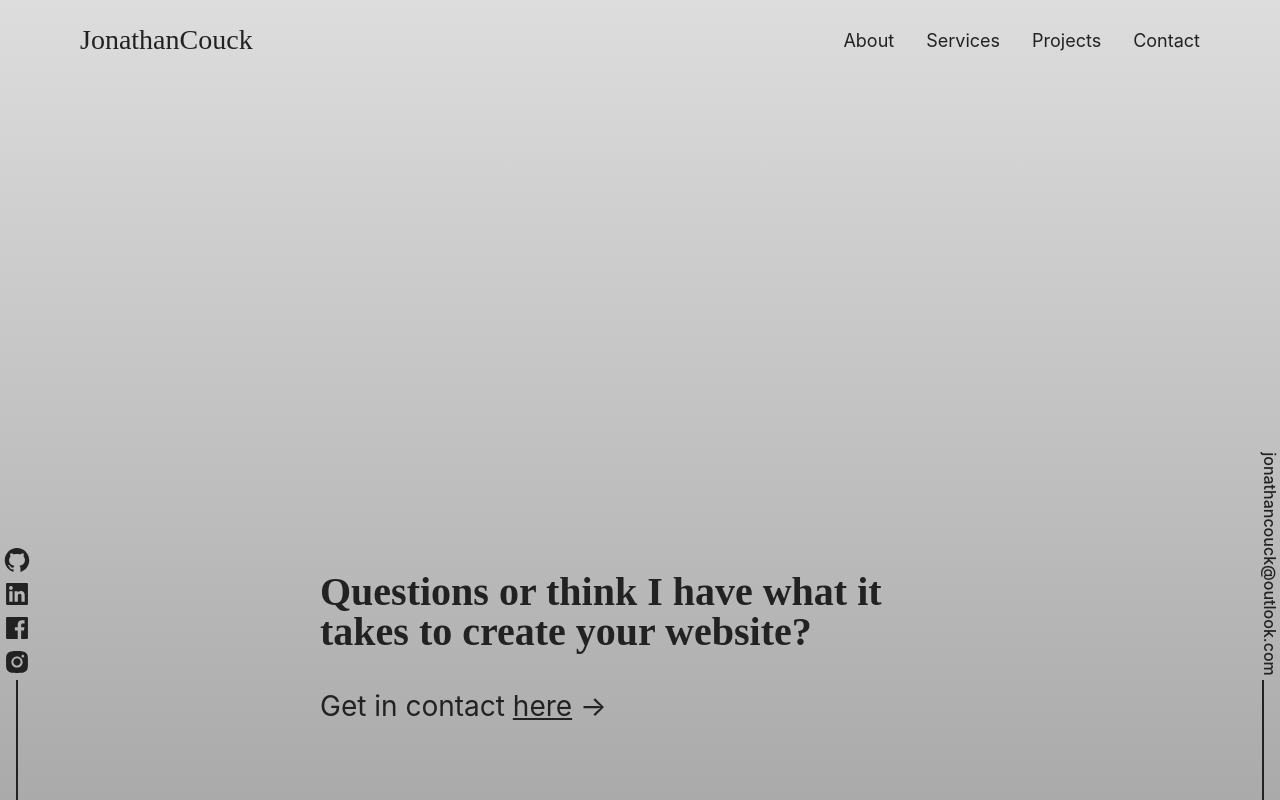
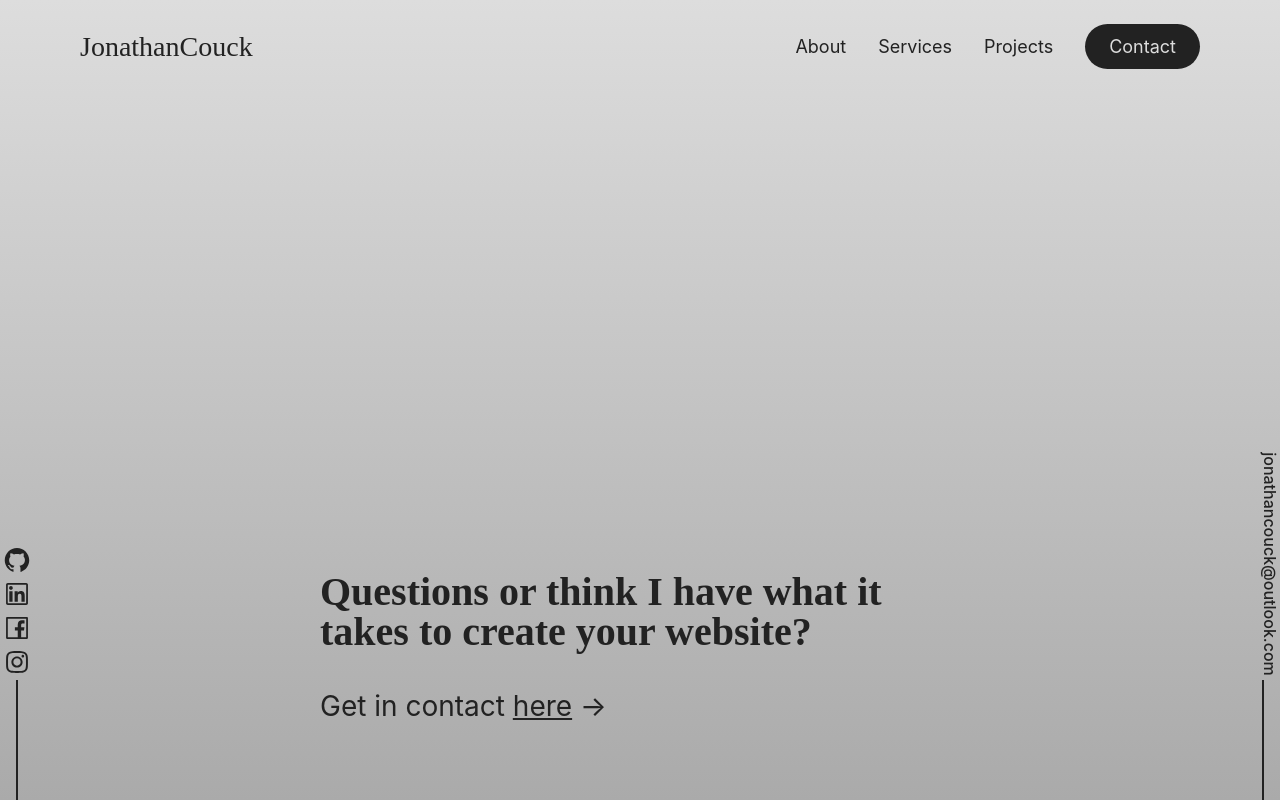
Before and after one commit to cookie-builds/portfolio-website, a React (Create React App) app: page / in a window 1280 px wide. Built offline with nearby package versions, Linux system fonts and the light colour scheme.

Commit message:
Fix footer

```diff
--- a/src/_common/footer/index.tsx
+++ b/src/_common/footer/index.tsx
@@ -1,5 +1,5 @@
 import React from 'react';
-import { AiFillFacebook, AiFillGithub, AiFillInstagram,AiFillLinkedin } from 'react-icons/ai';
+import { AiOutlineFacebook, AiOutlineGithub, AiOutlineInstagram, AiOutlineLinkedin } from 'react-icons/ai';
 import { Link } from 'react-router-dom';
 import styled from 'styled-components';
 
@@ -64,10 +64,10 @@ export const MobileLinks = () => {
     <>
       <LeftLinks>
         <LogoLinks>
-          <IconLink href='https://github.com/cookie-builds' target='_blank'><AiFillGithub size='1.75rem' color={color.darkGray} /></IconLink>
-          <IconLink href='https://www.linkedin.com/in/jonathancouck/' target='_blank'><AiFillLinkedin size='1.75rem' color={color.darkGray} /></IconLink>
-          <IconLink href='https://www.facebook.com/Jonathan.Couck/' target='_blank'><AiFillFacebook size='1.75rem' color={color.darkGray} /></IconLink>
-          <IconLink href='https://www.instagram.com/jcouck/' target='_blank'><AiFillInstagram size='1.75rem' color={color.darkGray} /></IconLink>
+          <IconLink href='https://github.com/cookie-builds' target='_blank'><AiOutlineGithub size='1.75rem' color={color.darkGray} /></IconLink>
+          <IconLink href='https://www.linkedin.com/in/jonathancouck/' target='_blank'><AiOutlineLinkedin size='1.75rem' color={color.darkGray} /></IconLink>
+          <IconLink href='https://www.facebook.com/Jonathan.Couck/' target='_blank'><AiOutlineFacebook size='1.75rem' color={color.darkGray} /></IconLink>
+          <IconLink href='https://www.instagram.com/jcouck/' target='_blank'><AiOutlineInstagram size='1.75rem' color={color.darkGray} /></IconLink>
         </LogoLinks>
         <Line />
       </LeftLinks>
--- a/src/_common/navigator/index.tsx
+++ b/src/_common/navigator/index.tsx
@@ -5,7 +5,7 @@ import { useLocation } from 'react-router-dom';
 import { Link } from 'react-router-dom';
 import styled, { css } from 'styled-components';
 
-import { color, fontFamily,fontWeight,mediaQuery,textSize } from '../../global/style/index';
+import { color, fontFamily,fontWeight,mediaQuery,shadow,textSize } from '../../global/style/index';
 import { StandardContainer } from '../components/standard';
 
 const COLOR_CHANGE_CUTOFF = 25;
@@ -17,7 +17,8 @@ const MobileModalContainer = styled.div`
   height: 100vh;
   z-index: 100;
   margin: auto;
-  background-color: ${color.lightGray}97;
+  background-color: ${color.lightGray};
+  opacity: 0.90;
 `;
 
 const HamburgerButton = styled.button`
@@ -38,7 +39,7 @@ const MobileLinks = styled.div`
   display: flex;
   flex-direction: column;
   width: 100%;
-  margin-top: 5rem;
+  margin-top: 7.5rem;
 `;
 
 const MobileLink = styled(Link)<{active?: string}>`
@@ -53,24 +54,24 @@ const MobileLink = styled(Link)<{active?: string}>`
   }
 `;
 
-const MobileModal = ({ selected, setOpen, handleLinkClick }: {selected: string, setOpen: React.Dispatch<React.SetStateAction<boolean>>, handleLinkClick: (link: string) => void}) => {
+const MobileModal = ({ selected, handleLinkClick }: {selected: string, handleLinkClick: (link: string) => void}) => {
   return (
     <MobileModalContainer>
       <MobileLinks>
         {['Home', 'About', 'Services', 'Projects', 'Contact'].map((link) =>
-        {
-          return <MobileLink to={`/${link === 'Home' ? '' : link.toLowerCase()}`} key={link} onClick={() => handleLinkClick(link.toLowerCase())} active={selected === (link === 'Home' ? '' : link.toLowerCase()) ? 'true' : undefined}>
+          <MobileLink to={`/${link === 'Home' ? '' : link.toLowerCase()}`} key={link} onClick={() => handleLinkClick(link.toLowerCase())} active={selected === (link === 'Home' ? '' : link.toLowerCase()) ? 'true' : undefined}>
             {link}
-          </MobileLink>;
-        })}
+          </MobileLink>
+        )}
       </MobileLinks>
     </MobileModalContainer>
   );
 };
 
-const NavigationContainer = styled.div<{bg: string, text: string}>`
+const NavigationContainer = styled.div<{bg: string, text: string, shadow: string}>`
   position: fixed;
   background-color: ${p => p.bg};
+  box-shadow: ${p => p.shadow};
   color: ${p => p.text};
   width: 100vw;
   transition: background-color 0.2s, color 0.2s;
@@ -114,8 +115,8 @@ const NavLink = styled(Link)<{active?: string, textColor: string}>`
     left: 50%;
     transform: translateX(-50%) translateY(-0.5rem);
     width: ${p => p.active ? '100%' : '0'};
-    height: 3px;
-    border-radius: 1.5px;
+    height: 4px;
+    border-radius: 1px;
     background-color: ${color.primary};
     transition: width 0.1s;
 
@@ -132,14 +133,28 @@ const NavLink = styled(Link)<{active?: string, textColor: string}>`
 `;
 
 const ContactNavLink = styled(NavLink)<{active?: string, textColor: string}>`
-
+  background-color: ${p => p.textColor === color.darkText ? color.darkGray : color.lightGray};
+  color: ${p => p.textColor === color.darkText ? color.lightText : color.darkText};
+  padding: 0.75rem 1.5rem;
+  border-radius: 10rem;
+  transition: 0.1s;
+  height: min-content;
+  margin: auto 0;
+  &:hover {
+    transform: scale(1.05);
+  }
+  &:before {
+    display: none;
+  }
 `;
 
 const NavigationBar = styled(StandardContainer)`
   display: flex;
   margin: auto;
   padding: 0;
-
+  ${mediaQuery.medium`
+    padding: 0.5rem 0;
+  `}
   ${mediaQuery.large`
     padding: 1.5rem 0;
   `}
@@ -178,6 +193,7 @@ const Navigator = () => {
   const location = useLocation();
   const [bgColor, setBgColor] = React.useState(color.transparent);
   const [textColor, setTextColor] = React.useState(color.darkText);
+  const [boxShadow, setBoxShadow] = React.useState(shadow.none);
   const [selectedLink, setSelectedLink] = React.useState(location.pathname.substring(1));
   const [modalOpen, setModalOpen] = React.useState(false);
 
@@ -185,9 +201,11 @@ const Navigator = () => {
     if(window.scrollY < COLOR_CHANGE_CUTOFF) {
       setBgColor(color.transparent);
       setTextColor(color.darkText);
+      setBoxShadow(shadow.none);
     } else if(window.scrollY >= COLOR_CHANGE_CUTOFF) {
       setBgColor(color.darkGray);
       setTextColor(color.lightText);
+      setBoxShadow(shadow.medium);
     }
   }, []);
 
@@ -208,9 +226,9 @@ const Navigator = () => {
 
   return (
     <>
-      {modalOpen && <MobileModal setOpen={setModalOpen} selected={selectedLink} handleLinkClick={handleLinkClick} />}
+      {modalOpen && <MobileModal selected={selectedLink} handleLinkClick={handleLinkClick} />}
 
-      <NavigationContainer bg={bgColor} text={textColor}>
+      <NavigationContainer bg={bgColor} text={textColor} shadow={boxShadow}>
         <NavigationBar>
           <LogoLink to='' active={location.pathname === '/' ? 'true' : undefined} textColor={textColor} onClick={() => handleLinkClick('')}>
             JonathanCouck
@@ -226,7 +244,7 @@ const Navigator = () => {
             </ContactNavLink>
           </NavLinkContainer>
           <HamburgerButton onClick={() => setModalOpen(!modalOpen)}>
-            {modalOpen && <IoMdClose color={color.darkText} size='2rem' />}
+            {modalOpen && <IoMdClose color={textColor} size='2rem' />}
             {!modalOpen && <HiMenuAlt3 color={textColor} size='2rem' />}
           </HamburgerButton>
         </NavigationBar>
--- a/src/global/style/index.tsx
+++ b/src/global/style/index.tsx
@@ -47,6 +47,11 @@ export const mediaQuery = {
       ${css(args)}
     }
   `,
+};
+
+export const shadow = {
+  none: 'none',
+  medium: `0px 8px 22px 1px ${color.mediumGray}`,
 };
 
 export const fontWeight = {
```
